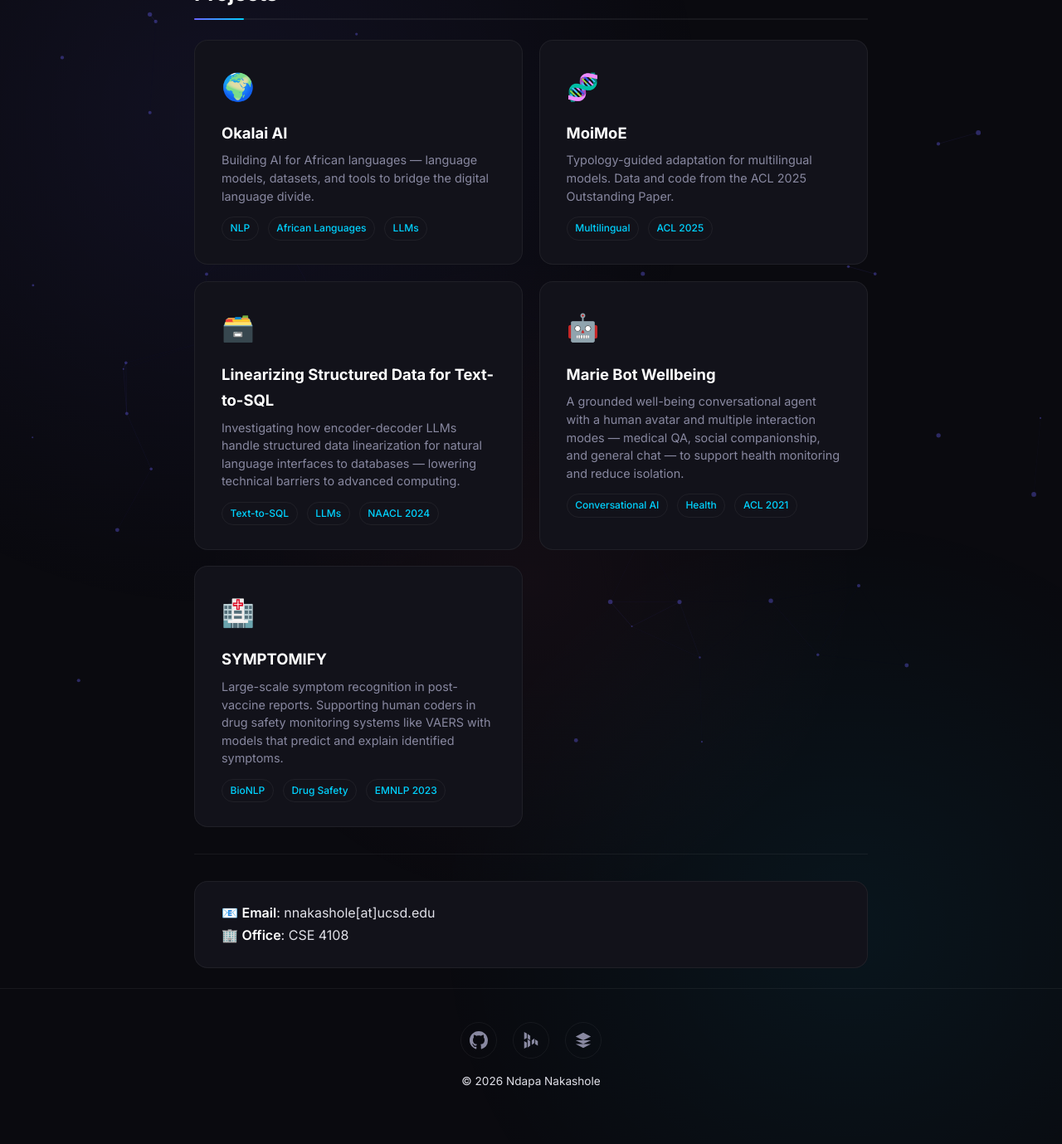
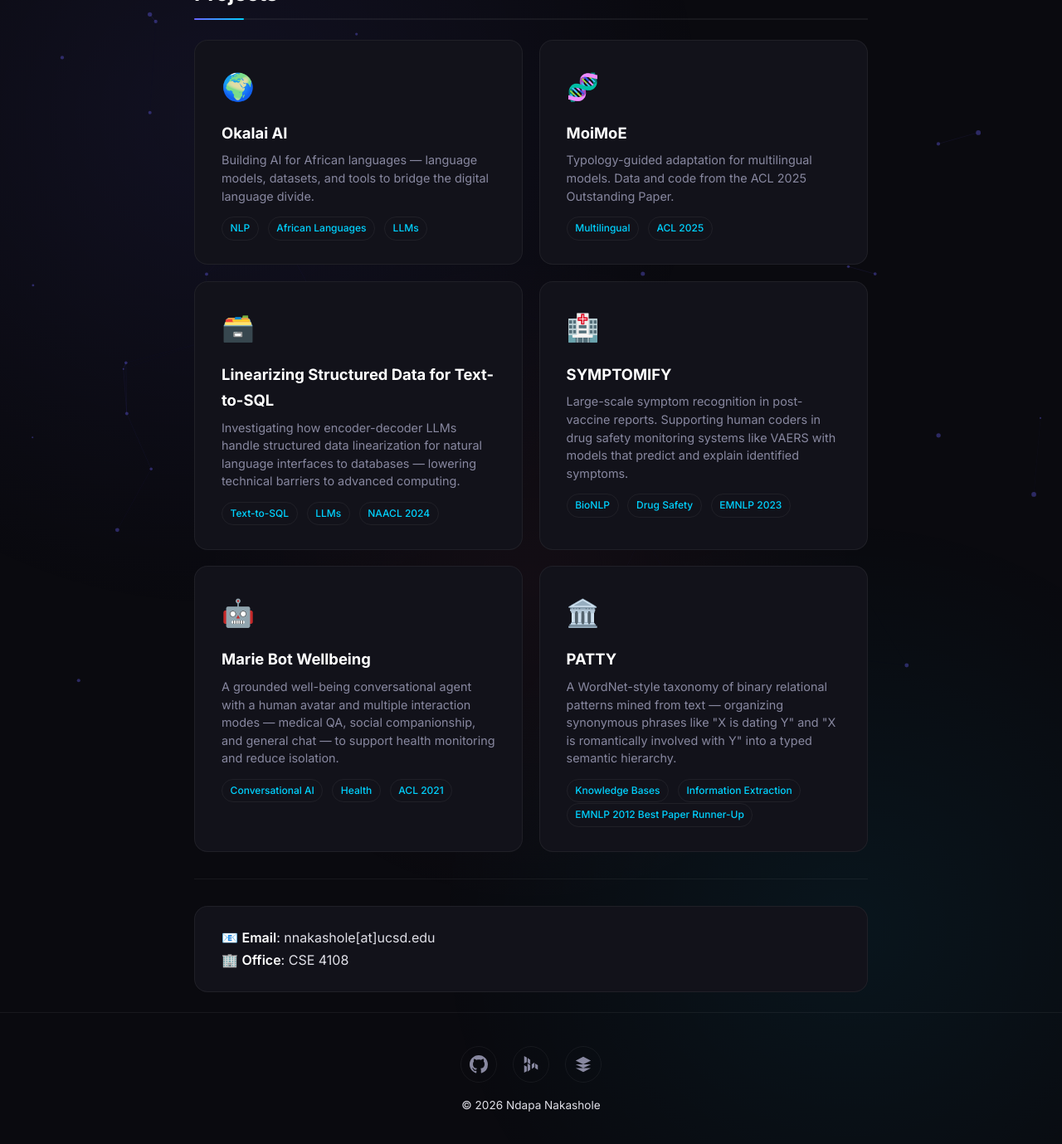
Before and after one commit to ndapa/ndapa.github.io, a Jekyll site: the page built from index.md, in a window 1280 px wide and 1400 px high, scrolled down 1001 px. Shown: the top 1379 px of the window at 83% size. Built offline with Jekyll 4.4.1, drawn with Linux system fonts in a browser that asks for light colours.

Commit message:
Add PATTY project card and reorder project showcase

```diff
--- a/index.md
+++ b/index.md
@@ -66,6 +66,14 @@ She is a recipient of the <strong>NSF CAREER Award</strong> and the <strong>Otto
     <span class="project-tag">LLMs</span>
     <span class="project-tag">NAACL 2024</span>
   </a>
+  <a href="https://github.com/bosung/SYMPTOMIFY" class="project-card reveal">
+    <span class="project-icon">🏥</span>
+    <div class="project-name">SYMPTOMIFY</div>
+    <div class="project-desc">Large-scale symptom recognition in post-vaccine reports. Supporting human coders in drug safety monitoring systems like VAERS with models that predict and explain identified symptoms.</div>
+    <span class="project-tag">BioNLP</span>
+    <span class="project-tag">Drug Safety</span>
+    <span class="project-tag">EMNLP 2023</span>
+  </a>
   <a href="https://aclanthology.org/2021.nlp4posimpact-1.16.pdf" class="project-card reveal">
     <span class="project-icon">🤖</span>
     <div class="project-name">Marie Bot Wellbeing</div>
@@ -74,13 +82,13 @@ She is a recipient of the <strong>NSF CAREER Award</strong> and the <strong>Otto
     <span class="project-tag">Health</span>
     <span class="project-tag">ACL 2021</span>
   </a>
-  <a href="https://github.com/bosung/SYMPTOMIFY" class="project-card reveal">
-    <span class="project-icon">🏥</span>
-    <div class="project-name">SYMPTOMIFY</div>
-    <div class="project-desc">Large-scale symptom recognition in post-vaccine reports. Supporting human coders in drug safety monitoring systems like VAERS with models that predict and explain identified symptoms.</div>
-    <span class="project-tag">BioNLP</span>
-    <span class="project-tag">Drug Safety</span>
-    <span class="project-tag">EMNLP 2023</span>
+  <a href="https://www.mpi-inf.mpg.de/departments/databases-and-information-systems/research/yago-naga/patty" class="project-card reveal">
+    <span class="project-icon">🏛️</span>
+    <div class="project-name">PATTY</div>
+    <div class="project-desc">A WordNet-style taxonomy of binary relational patterns mined from text — organizing synonymous phrases like "X is dating Y" and "X is romantically involved with Y" into a typed semantic hierarchy.</div>
+    <span class="project-tag">Knowledge Bases</span>
+    <span class="project-tag">Information Extraction</span>
+    <span class="project-tag">EMNLP 2012 Best Paper Runner-Up</span>
   </a>
 </div>
 
```
